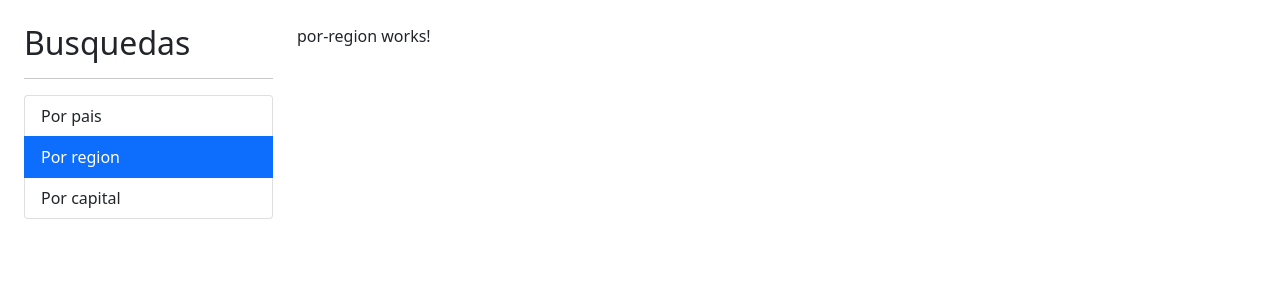
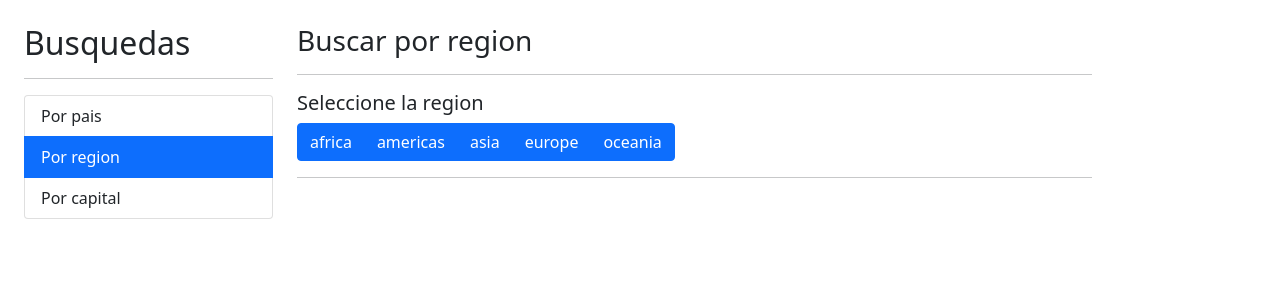
Before and after one commit to rolandoguerra1991/paisesApp, an Angular app: page /region in a window 1280 px wide. Shown: the top 300 px of the page. Built offline with nearby package versions, Linux system fonts and the light colour scheme.

Commit message:
mostrando paises por region

```diff
--- a/src/app/pais/pages/por-region/por-region.component.html
+++ b/src/app/pais/pages/por-region/por-region.component.html
@@ -1 +1,27 @@
-<p>por-region works!</p>
+<h3>Buscar por region <small> {{ regionActiva | titlecase }}</small></h3>
+<hr>
+<h5>Seleccione la region</h5>
+
+<div class="row">
+  <div class="col">
+    <div class="btn-group" role="group" aria-label="Basic example">
+      <button
+        type="button"
+        class="btn btn-primary"
+        [class]="getClassCSS(region)"
+        *ngFor="let region of regiones"
+        (click)="activarRegion(region)"
+      >
+        {{ region }}
+      </button>
+    </div>
+  </div>
+</div>
+<hr>
+<div
+  *ngIf="paises.length > 0"
+  class="row">
+  <div class="col">
+      <app-pais-tabla [paises]="paises"></app-pais-tabla>
+  </div>
+</div>
--- a/src/app/pais/pages/por-region/por-region.component.ts
+++ b/src/app/pais/pages/por-region/por-region.component.ts
@@ -1,4 +1,6 @@
 import { Component, OnInit } from '@angular/core';
+import { Country } from '../../intefaces/paises-interface';
+import { PaisService } from '../../services/pais.service';
 
 @Component({
   selector: 'app-por-region',
@@ -8,9 +10,38 @@ import { Component, OnInit } from '@angular/core';
 })
 export class PorRegionComponent implements OnInit {
 
-  constructor() { }
+  regiones: string[] = [
+    'africa',
+    'americas',
+    'asia',
+    'europe',
+    'oceania'
+  ];
+
+  regionActiva:string = '';
+
+  paises:Country[] = [];
+
+  constructor(private paisService: PaisService) { }
 
   ngOnInit(): void {
   }
 
+  activarRegion(region:string){
+
+    if(region !== this.regionActiva){
+      this.regionActiva = region;
+      this.paises = [];
+      this.paisService.getPaisesPorRegion(region)
+        .subscribe((paises) => {
+          this.paises = paises;
+        }
+      );
+    }
+  }
+
+  getClassCSS(region:string) : string {
+    return (region === this.regionActiva) ? 'btn btn-primary active' : 'btn btn-primary';
+  }
+
 }
--- a/src/app/pais/services/pais.service.ts
+++ b/src/app/pais/services/pais.service.ts
@@ -27,4 +27,8 @@ export class PaisService {
     return this.http.get<Country[]>(url);
   }
 
+  getPaisesPorRegion(region: string) : Observable<Country[]> {
+    const url = `${this.apiUrl}/region/${region}`;
+    return this.http.get<Country[]>(url);
+  }
 }
```
